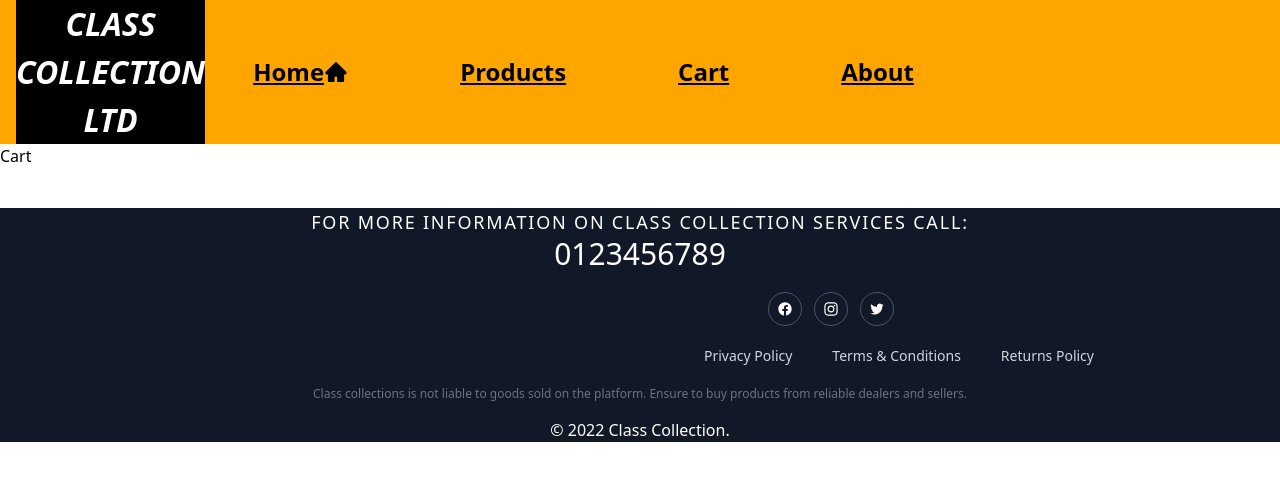
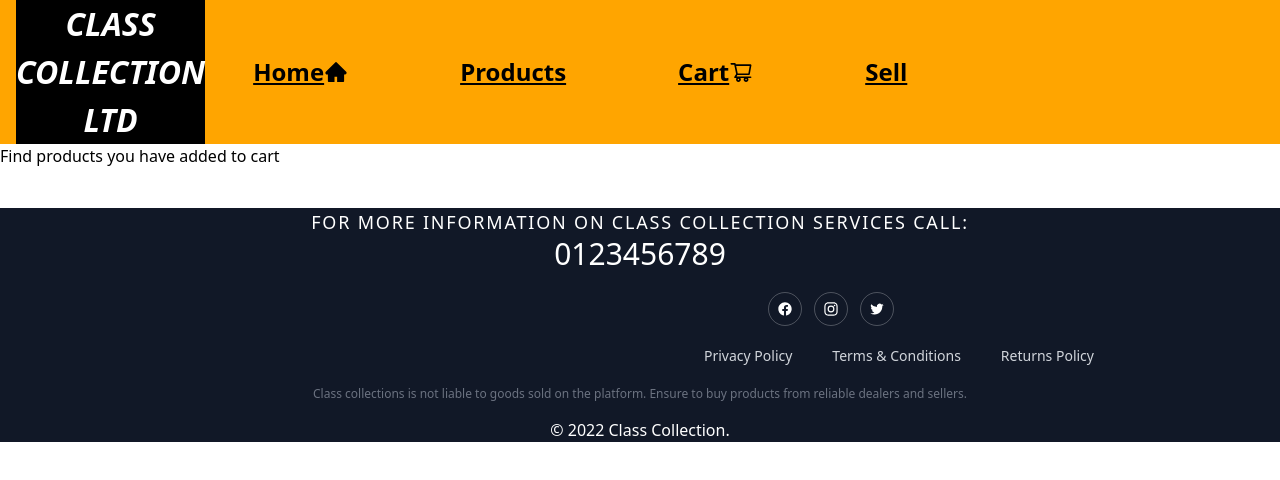
Before and after one commit to titusmuteti/react-app-frontend, a React (Create React App) app: page /cart in a window 1280 px wide. Shown: the top 480 px of the page. Built offline with nearby package versions, Linux system fonts and the light colour scheme.

Commit message:
deploy my react app to github pages

```diff
--- a/package.json
+++ b/package.json
@@ -1,5 +1,6 @@
 {
   "name": "e-business-app",
+  "homepage": "https//titusmuteti.github.io/e-business-react-app",
   "version": "0.1.0",
   "private": true,
   "dependencies": {
@@ -15,6 +16,8 @@
     "react-scripts": "^5.0.1"
   },
   "scripts": {
+    "predeploy": "npm run build",
+    "deploy": "gh-pages -d build",
     "start": "react-scripts start",
     "build": "react-scripts build",
     "test": "react-scripts test",
@@ -40,6 +43,7 @@
   },
   "devDependencies": {
     "autoprefixer": "^10.4.12",
+    "gh-pages": "^4.0.0",
     "postcss": "^8.4.17",
     "tailwindcss": "^3.1.8"
   }
--- a/src/App.js
+++ b/src/App.js
@@ -1,10 +1,10 @@
+import { BrowserRouter as Router, Route, Switch} from "react-router-dom";
 import NavBar from "./Components/NavBar";
-import { BrowserRouter as Router, Route, Switch} from "react-router-dom";
-import Home from "./Components/pages/Home";
-import About from "./Components/pages/About";
-import Products from "./Components/pages/Products";
+import Home from "./pages/Home";
+import Sell from "./pages/Sell";
+import Products from "./pages/Products";
 import Footer from "./Components/Footer";
-import Cart from "./Components/pages/Cart";
+import Cart from "./pages/Cart";
 
 function App() {
   return (
@@ -24,8 +24,8 @@ function App() {
           <Cart />
         </Route>
 
-        <Route exact path={"/about"}>
-          <About />
+        <Route exact path={"/sell"}>
+          <Sell />
         </Route>
       </Switch>
     </Router>
--- a/src/Components/NavBar.js
+++ b/src/Components/NavBar.js
@@ -1,5 +1,5 @@
 import React from 'react';
-import { AiFillHome } from "react-icons/ai";
+import { AiFillHome, AiOutlineShoppingCart } from "react-icons/ai";
 
 const NavBar = () => {
   return (
@@ -13,15 +13,19 @@ const NavBar = () => {
             </li>
 
             <li>
-                <a href='/products'>Products</a>
+                <a href='/products'>
+                    Products
+                </a>
             </li>
 
             <li>
-                <a href='/cart'>Cart</a>
+                <a href='/cart'>
+                    Cart <AiOutlineShoppingCart />
+                </a>
             </li>
 
             <li>
-                <a href='/about'>About</a>
+                <a href='/sell'>Sell</a>
             </li>
         </ul>
 
--- a/src/Components/ProductCard.js
+++ b/src/Components/ProductCard.js
@@ -1,11 +1,14 @@
 import React from 'react';
 import { AiFillHeart, AiOutlineShoppingCart, AiOutlineDelete} from "react-icons/ai";
+import Cart from '../pages/Cart';
 
 
-const ProductCard = ({product}) => {
+const ProductCard = ({product, action}) => {
 
   const handleClick = () => {
     alert (`${product.title} successfully added to cart`)
+    action(product)
+    // console.log(product);
   }
 
   const handleLike = () => {
--- a/src/Components/ProductCollection.js
+++ b/src/Components/ProductCollection.js
@@ -29,7 +29,7 @@ const ProductCollection = ({products, action}) => {
       </div>
     </div>
 
-    <div className=' grid grid-rows-4 grid-flow-col gap-7 h-fit'>
+    <div className=' grid grid-rows-4 grid-flow-col gap-7 h-fit ml-5 mr-5'>
         {displayProducts}
     </div>
     </>
--- a/src/Components/pages/Cart.js
+++ /dev/null
@@ -1,9 +0,0 @@
-import React from 'react'
-
-const Cart = () => {
-  return (
-    <div>Cart</div>
-  )
-}
-
-export default Cart
--- a/src/Components/pages/Products.js
+++ /dev/null
@@ -1,22 +0,0 @@
-import React, { useEffect, useState } from 'react'
-import ProductCollection from '../ProductCollection';
-
-const Products = () => {
-const [productsList, setProductsList] = useState([]);
-
-
-useEffect(()=> {
-  fetch("https://fierce-ridge-31455.herokuapp.com/products")
-  .then(res => res.json())
-  .then(products => setProductsList(products))
-  //console.log(productsList);
-  .catch(err => console.log(err))
-})
-  return (
-    <>
-    <ProductCollection products={productsList}  />
-    </>
-  )
-}
-
-export default Products;
--- a/src/index.css
+++ b/src/index.css
@@ -11,7 +11,7 @@ body {
   width: 100%;
   height: 100%;
   padding: 0;
-  overflow: auto;
+  overflow: scroll;
 }
 
 .nav {
--- /dev/null
+++ b/src/pages/Cart.js
@@ -0,0 +1,13 @@
+import React from 'react';
+import ProductCard from '../Components/ProductCard';
+
+const Cart = () => {
+  return (
+    <div >
+      Find products you have added to cart
+
+    </div>
+  )
+}
+
+export default Cart
--- a/src/Components/pages/Home.js
+++ b/src/pages/Home.js
@@ -25,6 +25,8 @@ const Home = () => {
 
       <input className='bg-indigo-200 mt-10 text-2xl ml-10' type="submit" value="Login"/>
       </form>
+
+      <a href='' className='text-teal-600 underline'> Don't have an account? SignUp</a>
     </div>
 
 
--- /dev/null
+++ b/src/pages/Products.js
@@ -0,0 +1,29 @@
+import React, { useEffect, useState } from 'react'
+import ProductCollection from '../Components/ProductCollection';
+import Cart from './Cart';
+
+const Products = () => {
+const [productsList, setProductsList] = useState([]);
+const [selectedProduct, setSelectedProduct] = useState([]);
+
+const addToCart = (product) => {
+  const newProductCollection = selectedProduct.filter(card => card !== product)
+  setSelectedProduct([...newProductCollection, product])
+}
+
+useEffect(()=> {
+  fetch("https://fierce-ridge-31455.herokuapp.com/products")
+  .then(res => res.json())
+  .then(products => setProductsList(products))
+  //console.log(productsList);
+  .catch(err => console.log(err))
+})
+  return (
+    <>
+    <ProductCollection products={productsList} action={addToCart} />
+    <Cart selectedProduct={selectedProduct} />
+    </>
+  )
+}
+
+export default Products;
```
Also changed, not shown: src/pages/Sell.js (renamed from src/Components/pages/About.js), 1 other file (tests, documents, lock files or other folders).
